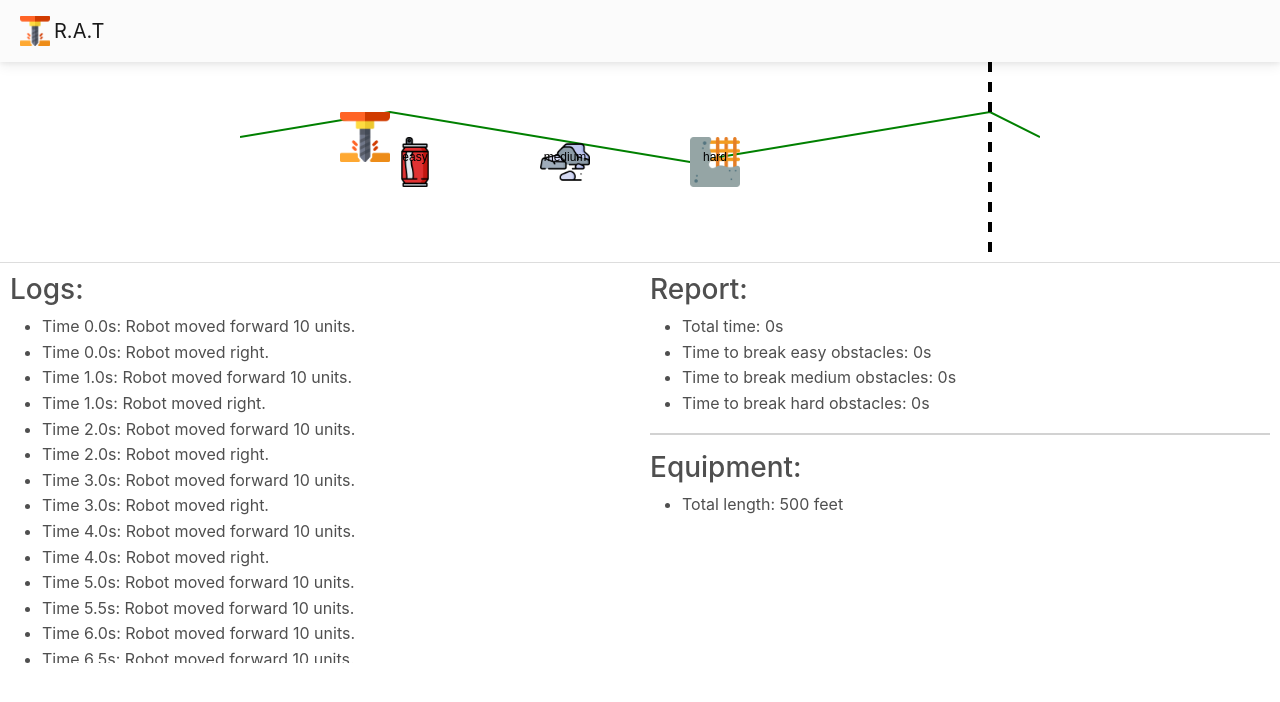
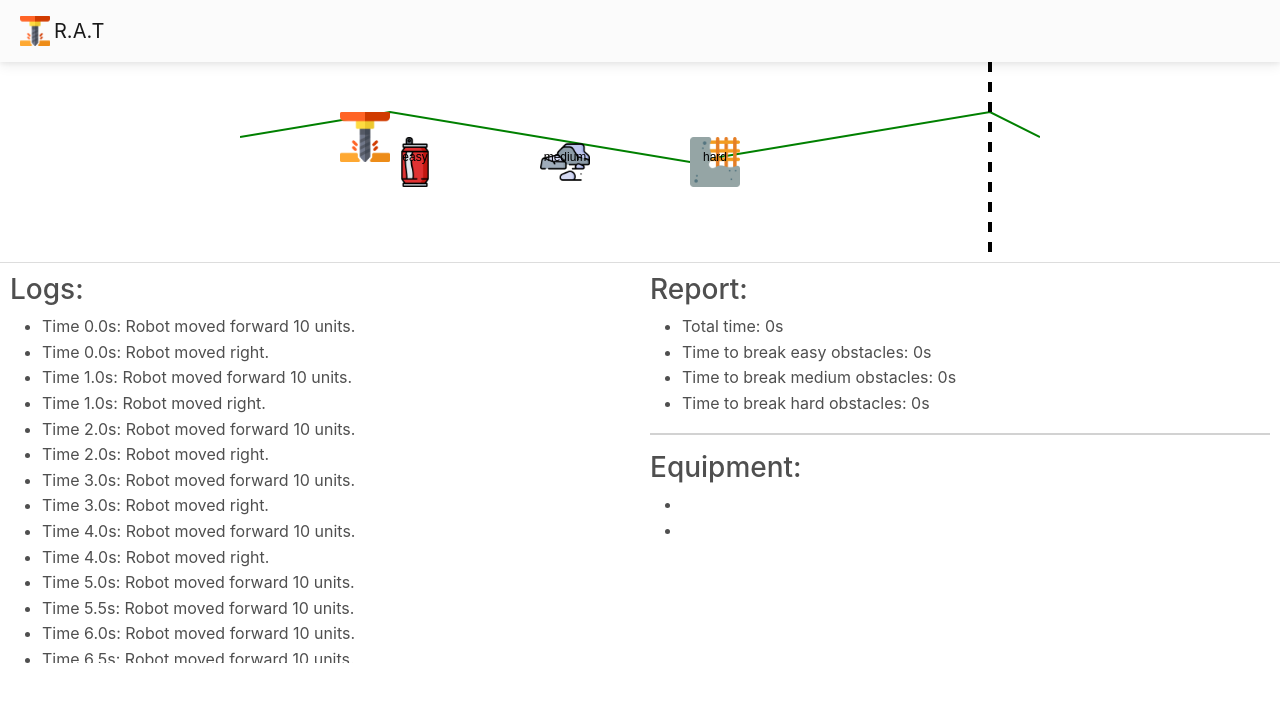
Before and after one commit to leohonlmc/Hackathon_Hyperion, a React (Create React App) app: page / in a window 1280 px wide. Shown: the top 702 px of the page. Built offline with nearby package versions, Linux system fonts and the light colour scheme; a web font is replaced by a local one.

Commit message:
images added

```diff
--- a/src/App.js
+++ b/src/App.js
@@ -292,7 +292,8 @@ function RobotVisualization() {
             <hr />
             <h3>Equipment:</h3>
             <ul>
-              <li>Total length: 500 feet</li>
+              <li></li>
+              <li></li>
             </ul>
           </div>
         </div>
```
